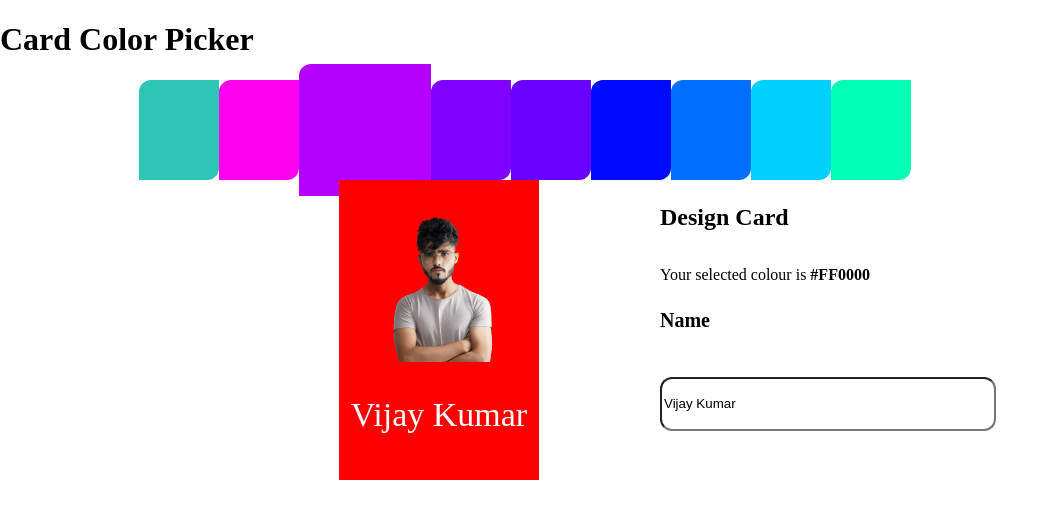
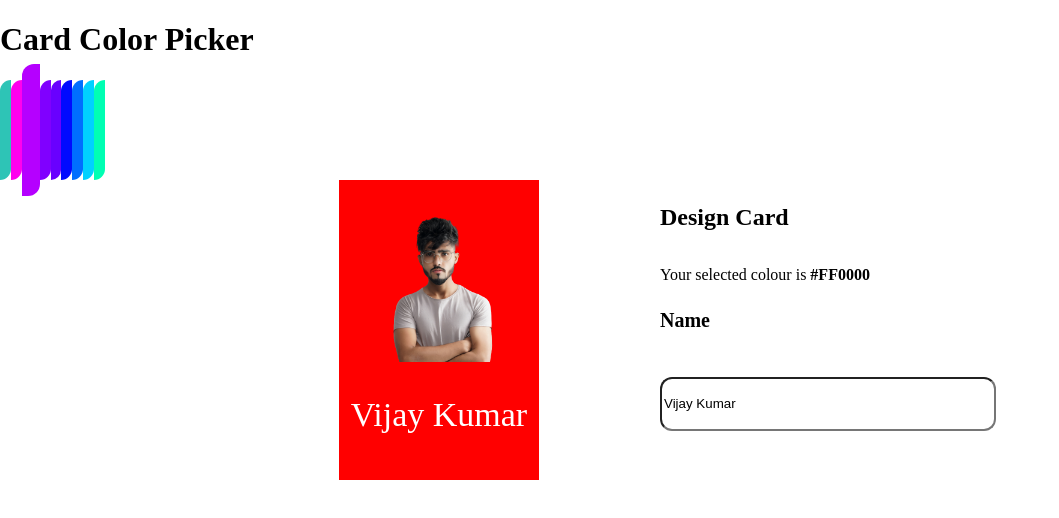
Before and after one commit to ViNu-23/Color-picker, a React (Create React App) app: page / in a window 1280 px wide. Shown: the top 518 px of the page, without its empty margins (0-1059 px from the left). Built offline with nearby package versions, Linux system fonts and the light colour scheme.

Commit message:
Update App.css

```diff
--- a/src/App.css
+++ b/src/App.css
@@ -7,7 +7,7 @@
   align-items: center;
   justify-content: center;
   height: 100px;
-  width: 1050px;
+  width: 105px;
   border-radius: full;
 
 }
```
